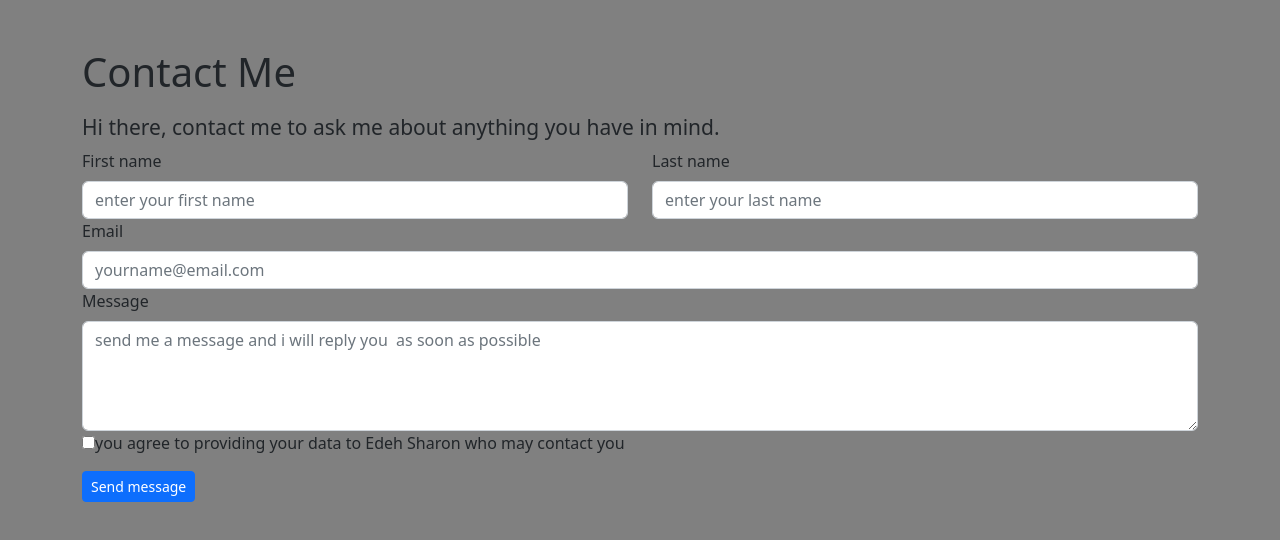
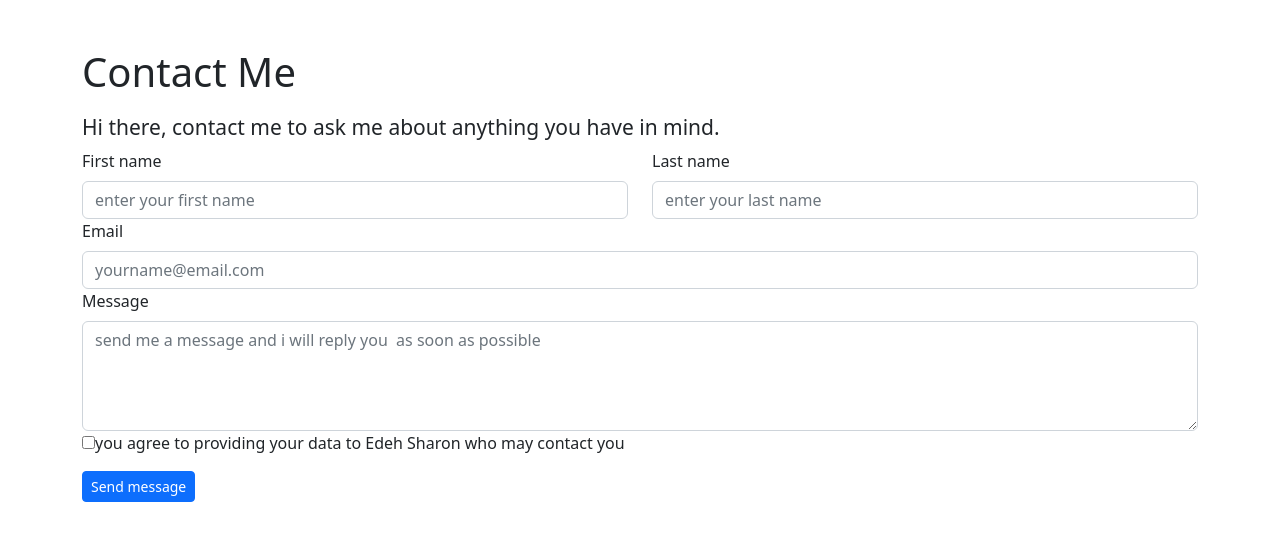
Before and after one commit to shannychi/contact-me, a React (Create React App) app: page / in a window 1280 px wide. Shown: the top 540 px of the page. Built offline with nearby package versions, Linux system fonts and the light colour scheme.

Commit message:
Update App.css

```diff
--- a/src/App.css
+++ b/src/App.css
@@ -1,5 +1,5 @@
 body {
-    background: #808080;
+    background-image: #808080;
 
 }
 
```
